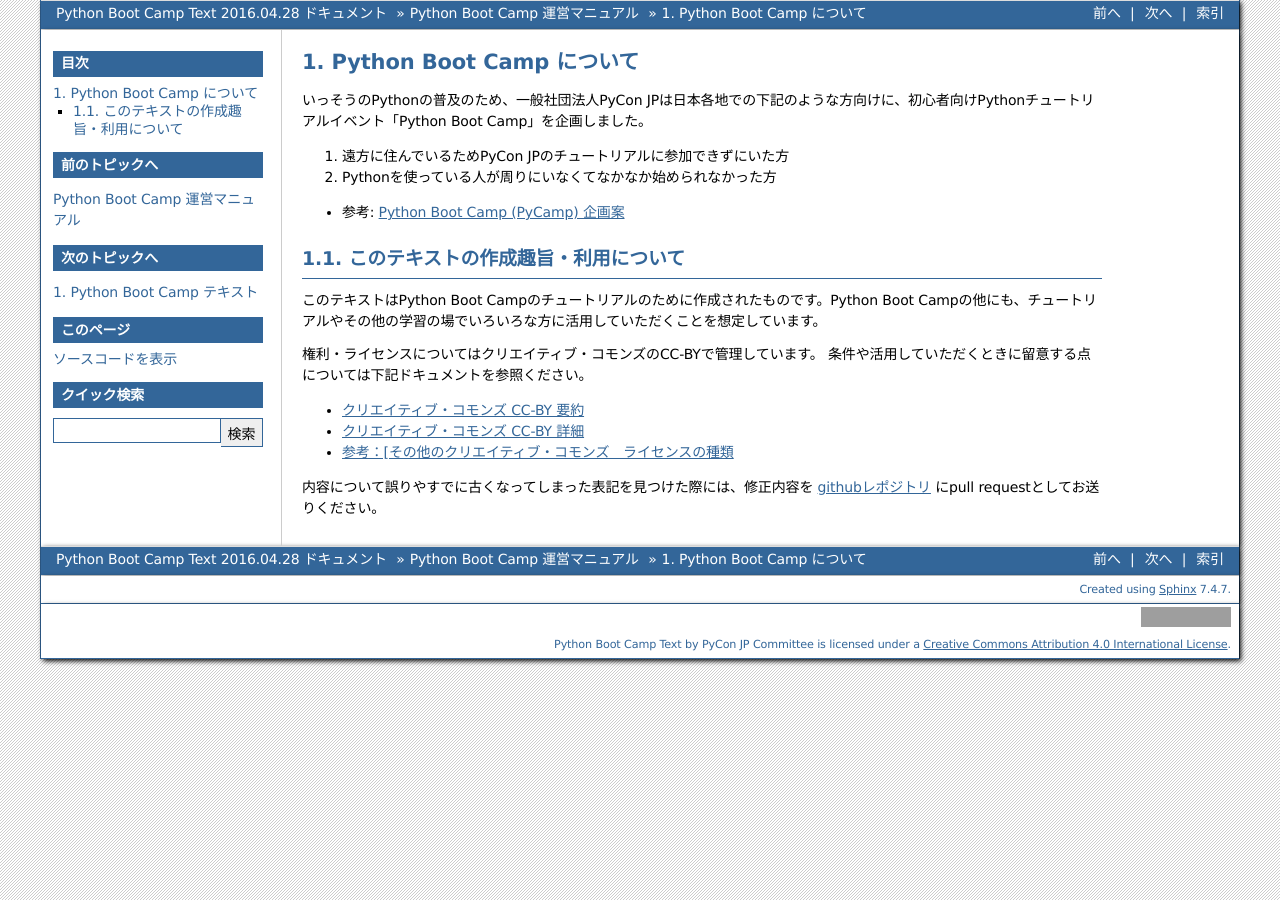
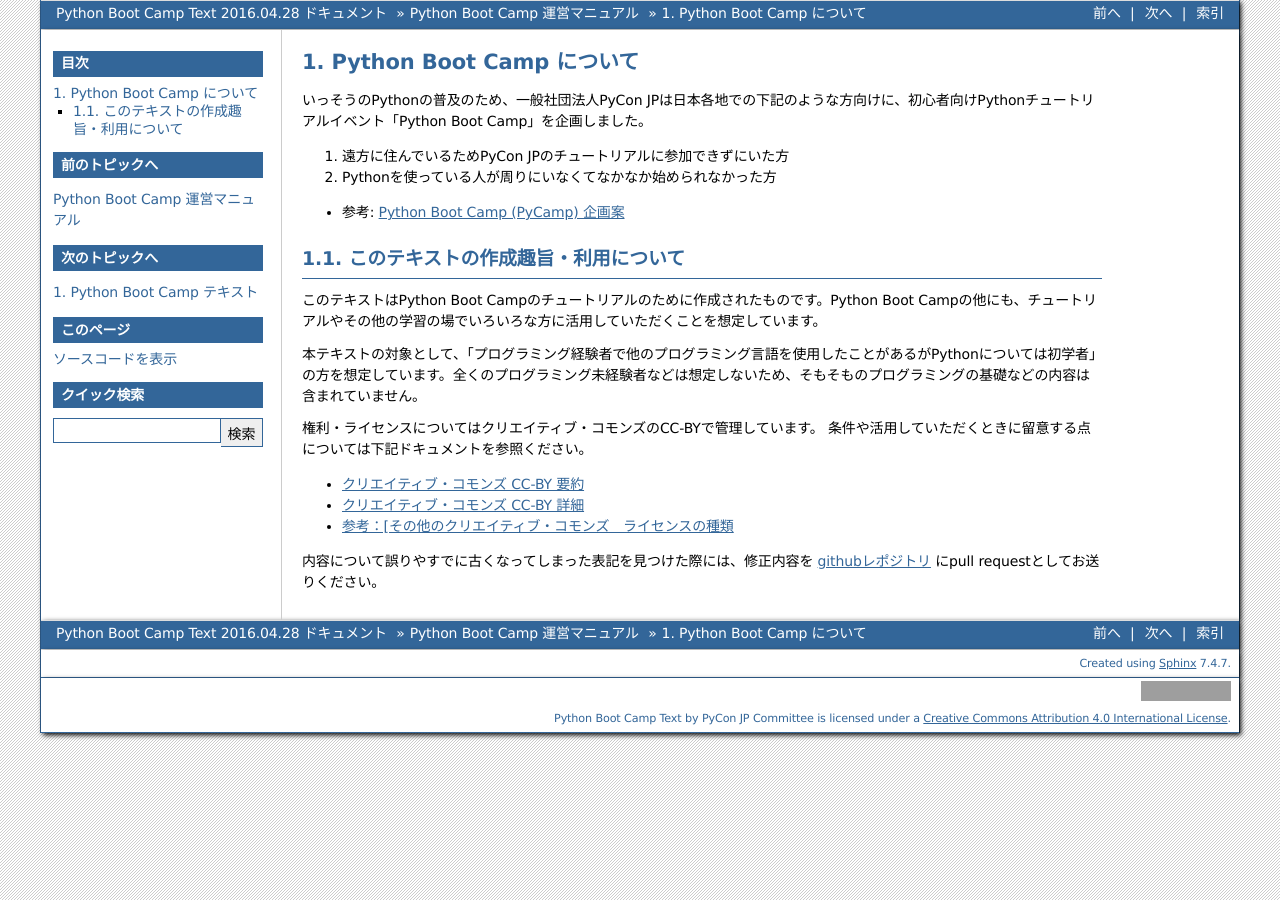
Before and after one commit to pyconjp/pycamp.pycon.jp, a Sphinx documentation site: the page built from source/organize/0_about.rst, in a window 1280 px wide. Built offline with Sphinx 7.4.7, drawn with Linux system fonts in a browser that asks for light colours; grey boxes are pictures that could not be loaded.

Commit message:
テキストの対象者を追記 ref #36

```diff
--- a/source/organize/0_about.rst
+++ b/source/organize/0_about.rst
@@ -15,6 +15,8 @@
 
 このテキストはPython Boot Campのチュートリアルのために作成されたものです。Python Boot Campの他にも、チュートリアルやその他の学習の場でいろいろな方に活用していただくことを想定しています。
 
+本テキストの対象として、「プログラミング経験者で他のプログラミング言語を使用したことがあるがPythonについては初学者」の方を想定しています。全くのプログラミング未経験者などは想定しないため、そもそものプログラミングの基礎などの内容は含まれていません。
+
 権利・ライセンスについてはクリエイティブ・コモンズのCC-BYで管理しています。
 条件や活用していただくときに留意する点については下記ドキュメントを参照ください。
 
```
